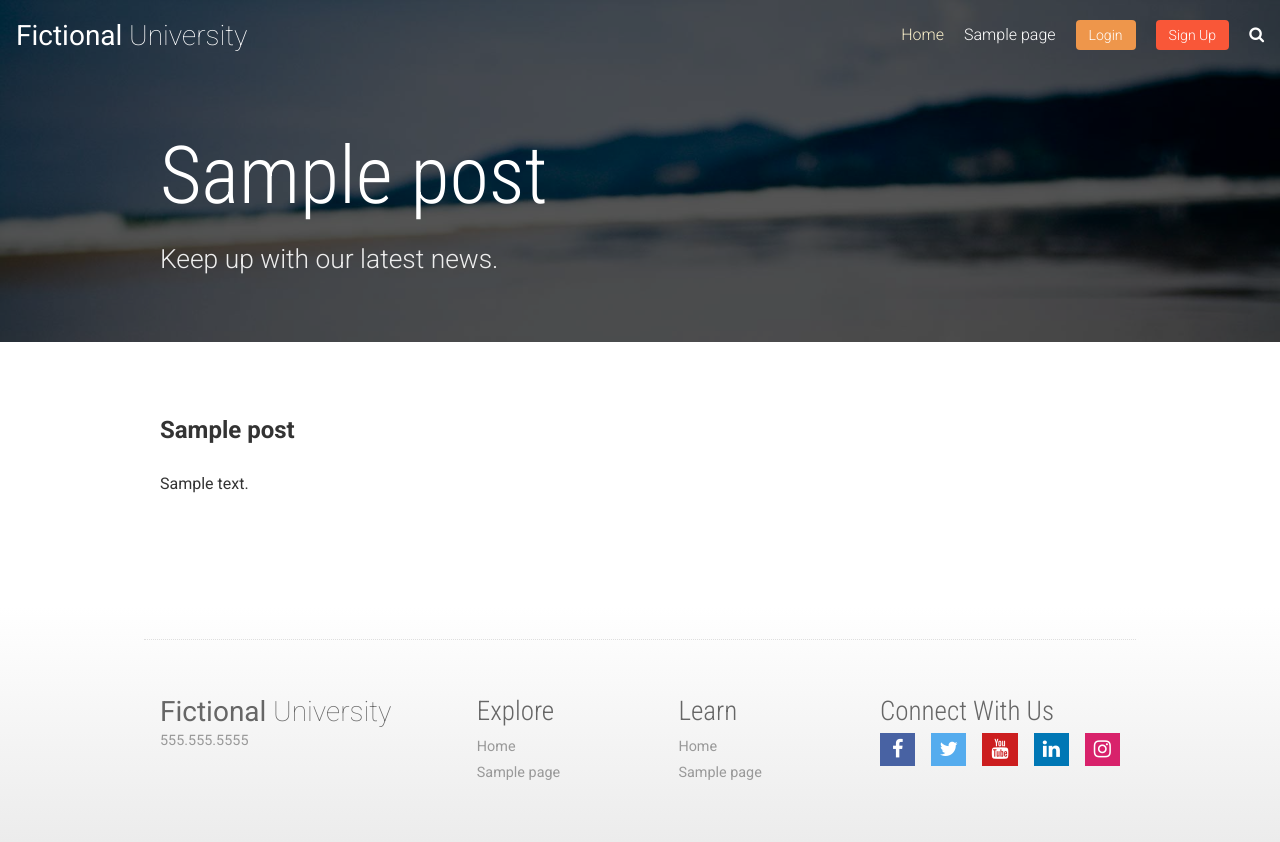
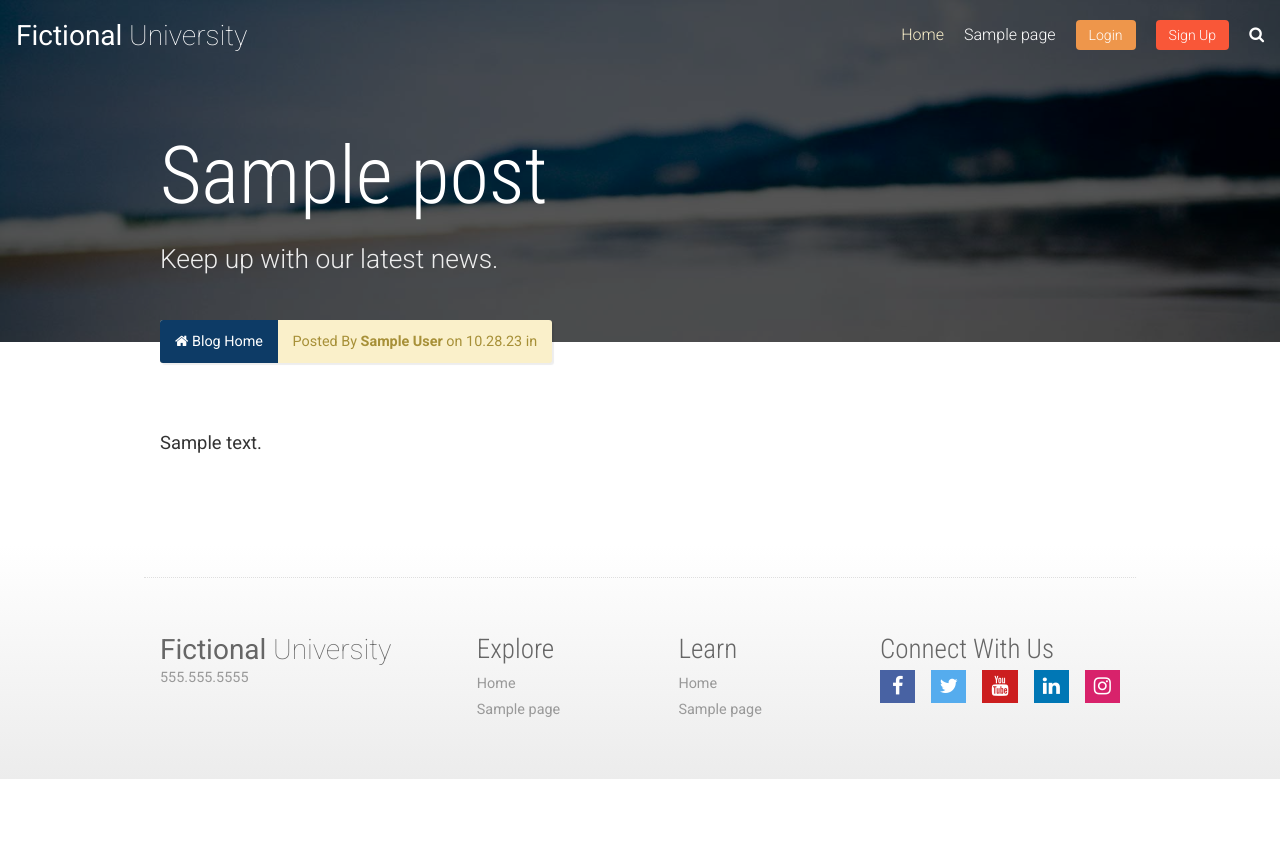
Before and after one commit to rishulpu1/fictional-university-wp, a WordPress theme: template themes/fictional-university-theme/single.php in a window 1280 px wide. After the commit the page ends 779 px from the top, so only its background shows below. Run offline with PHP 8.4 and a stand-in for WordPress, Linux system fonts and the light colour scheme; the site name, menu and one post (Sample post) are stand-ins, and other content is empty.

Commit message:
added pagination and created single.php

```diff
--- a/themes/fictional-university-theme/index.php
+++ b/themes/fictional-university-theme/index.php
@@ -26,6 +26,7 @@ get_header();
             </div>
           </div>
         <?php }
+        echo paginate_links();
       ?>
     </div>
 <?php
--- a/themes/fictional-university-theme/single.php
+++ b/themes/fictional-university-theme/single.php
@@ -14,11 +14,14 @@ while(have_posts()){
       </div>
     </div>
     <div class="container container--narrow page-section">
-
-          <div class="post-item">
-            <h2><?php the_title(); ?></h2>
+        <div class="metabox metabox--position-up metabox--with-home-link">
+            <p>
+                <a class="metabox__blog-home-link" href="<?php echo site_url('/blog'); ?>"><i class="fa fa-home" aria-hidden="true"></i> Blog Home</a> <span class="metabox__main">Posted By <?php the_author_posts_link(); ?> on <?php the_time('n.j.y'); ?> in <?php echo get_the_category_list(", ") ?></span>
+            </p>
+        </div>
+        <div class="generic-content">
             <p><?php the_content(); ?></p>
-          </div>
+        </div>
 
     </div>
 
```
